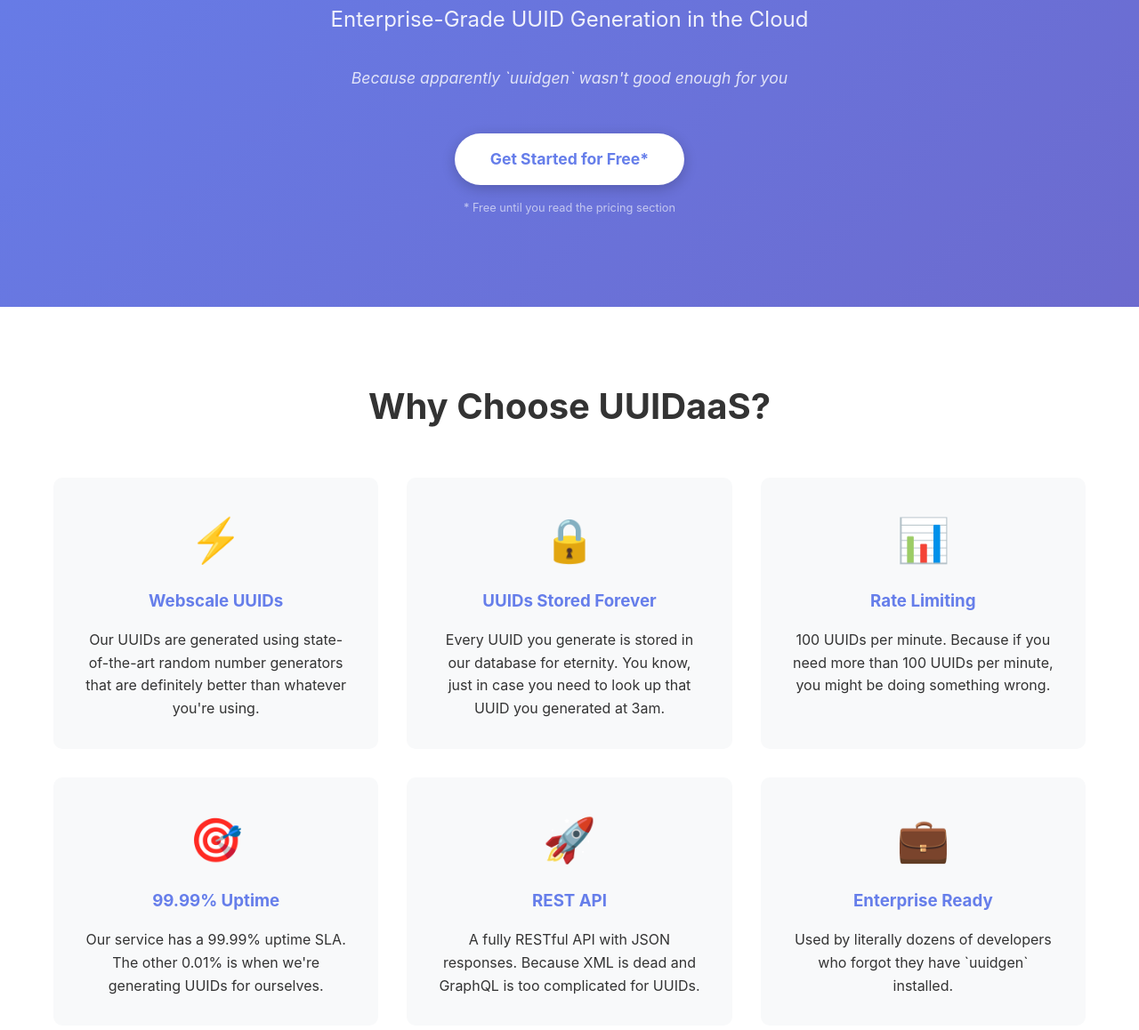
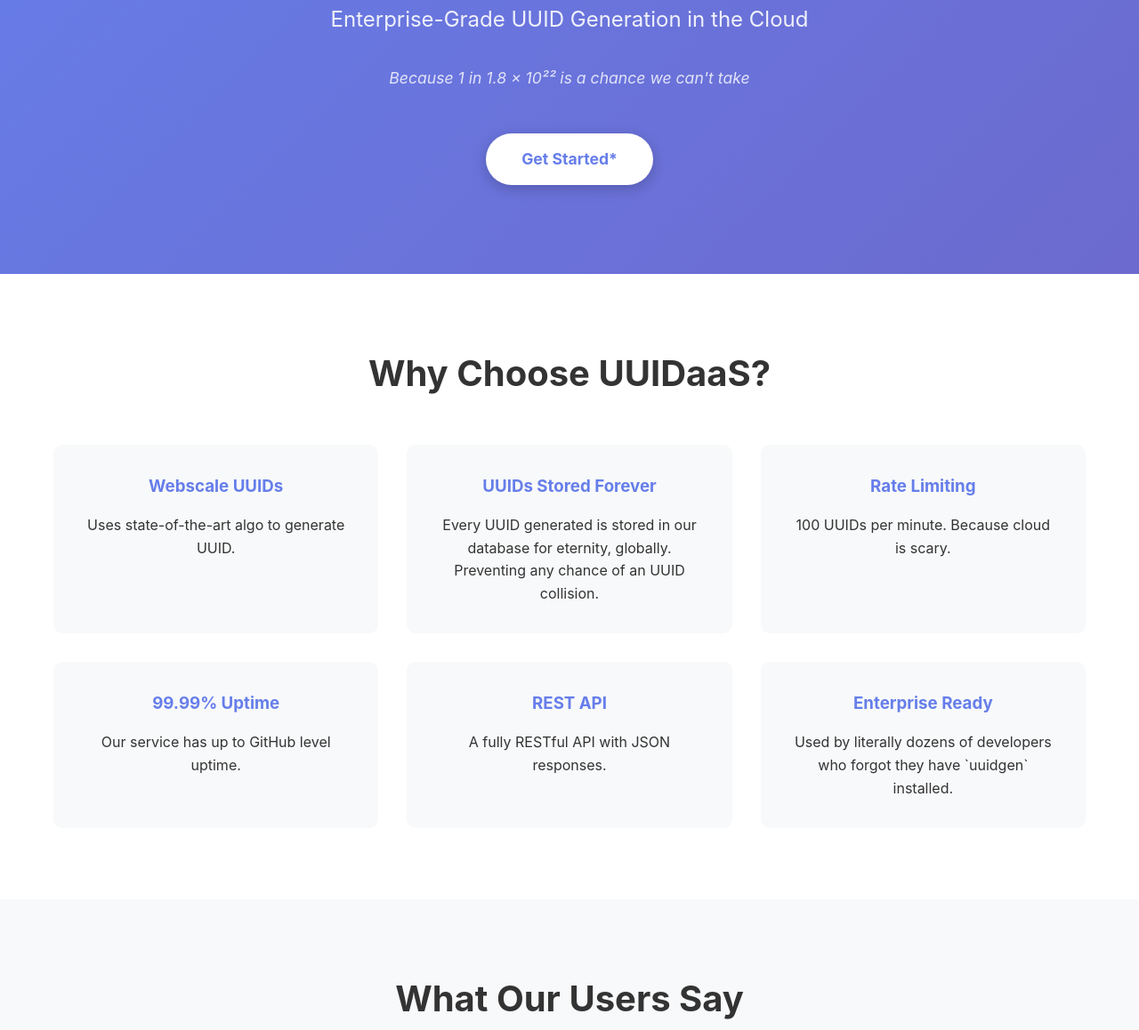
Before and after one commit to VarSamLewis/UUID-A-A-S, a plain HTML site: page static/index.html in a window 1280 px wide. Shown: the part 265-1423 px from the top of the page at 89% size. Drawn offline with Linux system fonts and the light colour scheme.

Commit message:
Changes to html

```diff
--- a/static/index.html
+++ b/static/index.html
@@ -261,9 +261,8 @@
         <div class="container">
             <h1>UUID as a Service</h1>
             <p class="subtitle">Enterprise-Grade UUID Generation in the Cloud</p>
-            <p class="joke-text">Because apparently `uuidgen` wasn't good enough for you</p>
-            <a href="#api" class="cta-button">Get Started for Free*</a>
-            <p style="margin-top: 1rem; font-size: 0.8rem; opacity: 0.6;">* Free until you read the pricing section</p>
+            <p class="joke-text">Because 1 in 1.8 × 10²² is a chance we can't take</p>
+            <a href="#api" class="cta-button">Get Started*</a>
         </div>
     </section>
 
@@ -272,32 +271,26 @@
             <h2>Why Choose UUIDaaS?</h2>
             <div class="feature-grid">
                 <div class="feature-card">
-                    <div class="feature-icon">⚡</div>
                     <h3>Webscale UUIDs</h3>
-                    <p>Our UUIDs are generated using state-of-the-art random number generators that are definitely better than whatever you're using.</p>
+                    <p>Uses state-of-the-art algo to generate UUID.</p>
                 </div>
                 <div class="feature-card">
-                    <div class="feature-icon">🔒</div>
                     <h3>UUIDs Stored Forever</h3>
-                    <p>Every UUID you generate is stored in our database for eternity. You know, just in case you need to look up that UUID you generated at 3am.</p>
+                    <p>Every UUID generated is stored in our database for eternity, globally. Preventing any chance of an UUID collision.</p>
                 </div>
                 <div class="feature-card">
-                    <div class="feature-icon">📊</div>
                     <h3>Rate Limiting</h3>
-                    <p>100 UUIDs per minute. Because if you need more than 100 UUIDs per minute, you might be doing something wrong.</p>
+                    <p>100 UUIDs per minute. Because cloud is scary.</p>
                 </div>
                 <div class="feature-card">
-                    <div class="feature-icon">🎯</div>
                     <h3>99.99% Uptime</h3>
-                    <p>Our service has a 99.99% uptime SLA. The other 0.01% is when we're generating UUIDs for ourselves.</p>
+                    <p>Our service has up to GitHub level uptime.</p>
                 </div>
                 <div class="feature-card">
-                    <div class="feature-icon">🚀</div>
                     <h3>REST API</h3>
-                    <p>A fully RESTful API with JSON responses. Because XML is dead and GraphQL is too complicated for UUIDs.</p>
+                    <p>A fully RESTful API with JSON responses.</p>
                 </div>
                 <div class="feature-card">
-                    <div class="feature-icon">💼</div>
                     <h3>Enterprise Ready</h3>
                     <p>Used by literally dozens of developers who forgot they have `uuidgen` installed.</p>
                 </div>
```
